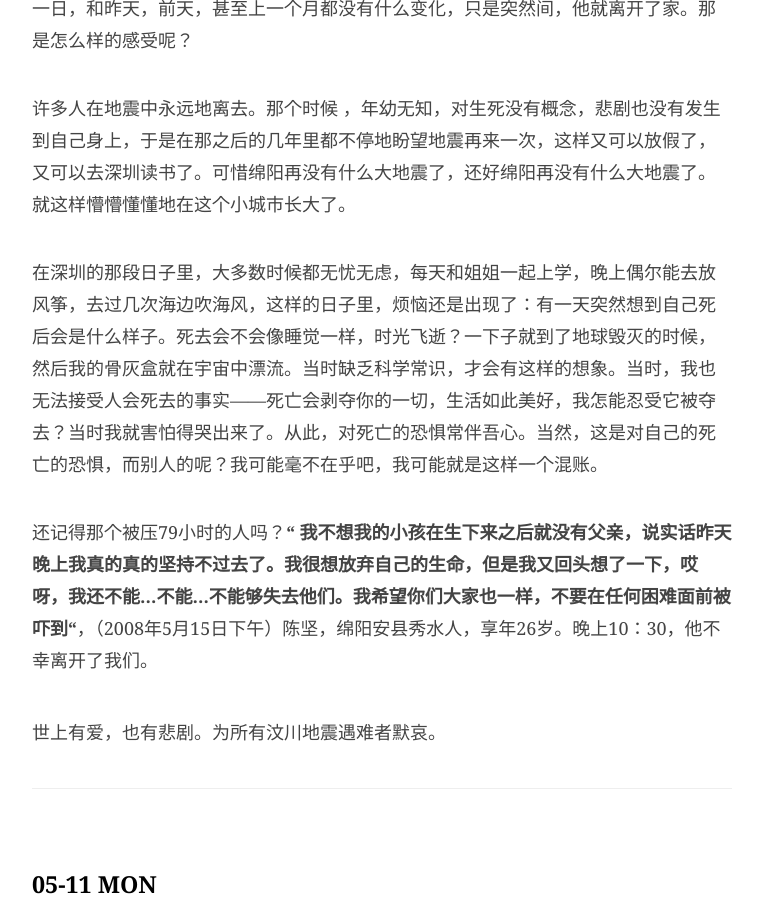
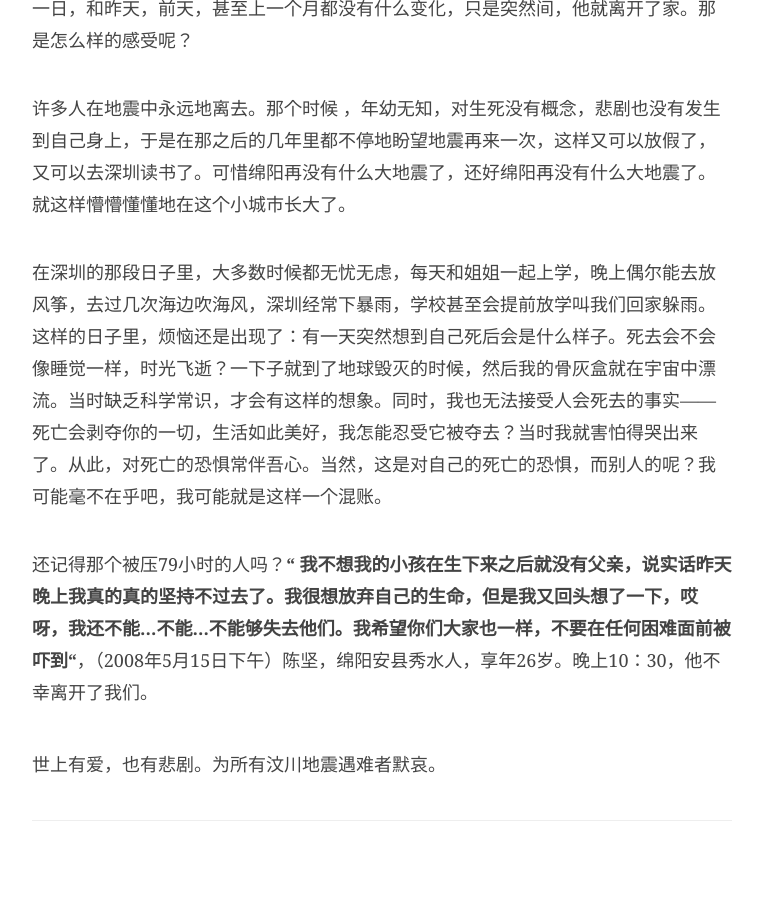
Before and after one commit to JaydenYL/JaydenYL.github.io, a Jekyll site: the page built from _posts/2020-04-26-日记.md, in a window 1280 px wide and 900 px high, scrolled down 2077 px. Shown: the whole window, without its empty margins (258-1021 px from the left). Built offline with Jekyll 4.4.1, drawn with Linux system fonts in a browser that asks for light colours; comment, search, counter and statistics services are not loaded.

Commit message:
change words

```diff
--- a/_posts/2020-04-26-日记.md
+++ b/_posts/2020-04-26-日记.md
@@ -65,7 +65,7 @@ catalog: true
 
 <br>许多人在地震中永远地离去。那个时候 ，年幼无知，对生死没有概念，悲剧也没有发生到自己身上，于是在那之后的几年里都不停地盼望地震再来一次，这样又可以放假了，又可以去深圳读书了。可惜绵阳再没有什么大地震了，还好绵阳再没有什么大地震了。就这样懵懵懂懂地在这个小城市长大了。
 
-<br>在深圳的那段日子里，大多数时候都无忧无虑，每天和姐姐一起上学，晚上偶尔能去放风筝，去过几次海边吹海风，这样的日子里，烦恼还是出现了：有一天突然想到自己死后会是什么样子。死去会不会像睡觉一样，时光飞逝？一下子就到了地球毁灭的时候，然后我的骨灰盒就在宇宙中漂流。当时缺乏科学常识，才会有这样的想象。当时，我也无法接受人会死去的事实——死亡会剥夺你的一切，生活如此美好，我怎能忍受它被夺去？当时我就害怕得哭出来了。从此，对死亡的恐惧常伴吾心。当然，这是对自己的死亡的恐惧，而别人的呢？我可能毫不在乎吧，我可能就是这样一个混账。
+<br>在深圳的那段日子里，大多数时候都无忧无虑，每天和姐姐一起上学，晚上偶尔能去放风筝，去过几次海边吹海风，深圳经常下暴雨，学校甚至会提前放学叫我们回家躲雨。这样的日子里，烦恼还是出现了：有一天突然想到自己死后会是什么样子。死去会不会像睡觉一样，时光飞逝？一下子就到了地球毁灭的时候，然后我的骨灰盒就在宇宙中漂流。当时缺乏科学常识，才会有这样的想象。同时，我也无法接受人会死去的事实——死亡会剥夺你的一切，生活如此美好，我怎能忍受它被夺去？当时我就害怕得哭出来了。从此，对死亡的恐惧常伴吾心。当然，这是对自己的死亡的恐惧，而别人的呢？我可能毫不在乎吧，我可能就是这样一个混账。
 
 <br>还记得那个被压79小时的人吗？**“ 我不想我的小孩在生下来之后就没有父亲，说实话昨天晚上我真的真的坚持不过去了。我很想放弃自己的生命，但是我又回头想了一下，哎呀，我还不能...不能...不能够失去他们。我希望你们大家也一样，不要在任何困难面前被吓到“**，（2008年5月15日下午）陈坚，绵阳安县秀水人，享年26岁。晚上10：30，他不幸离开了我们。
 
```
